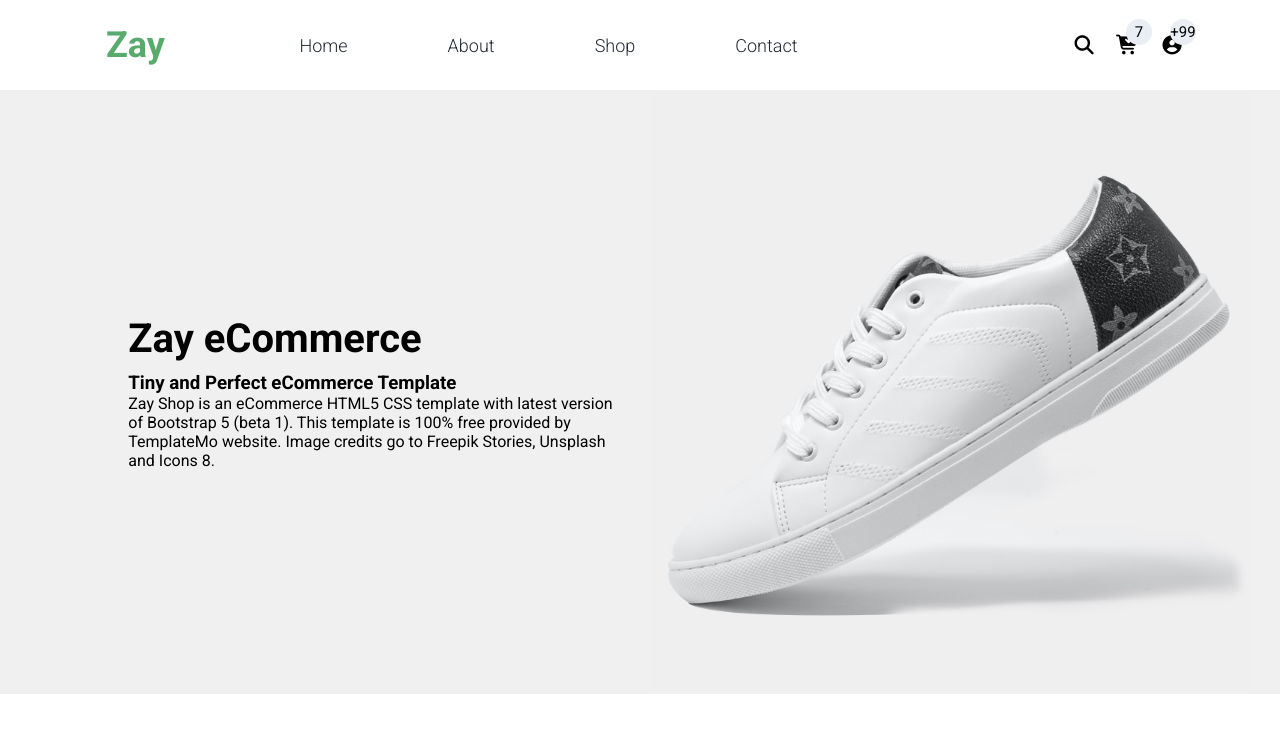
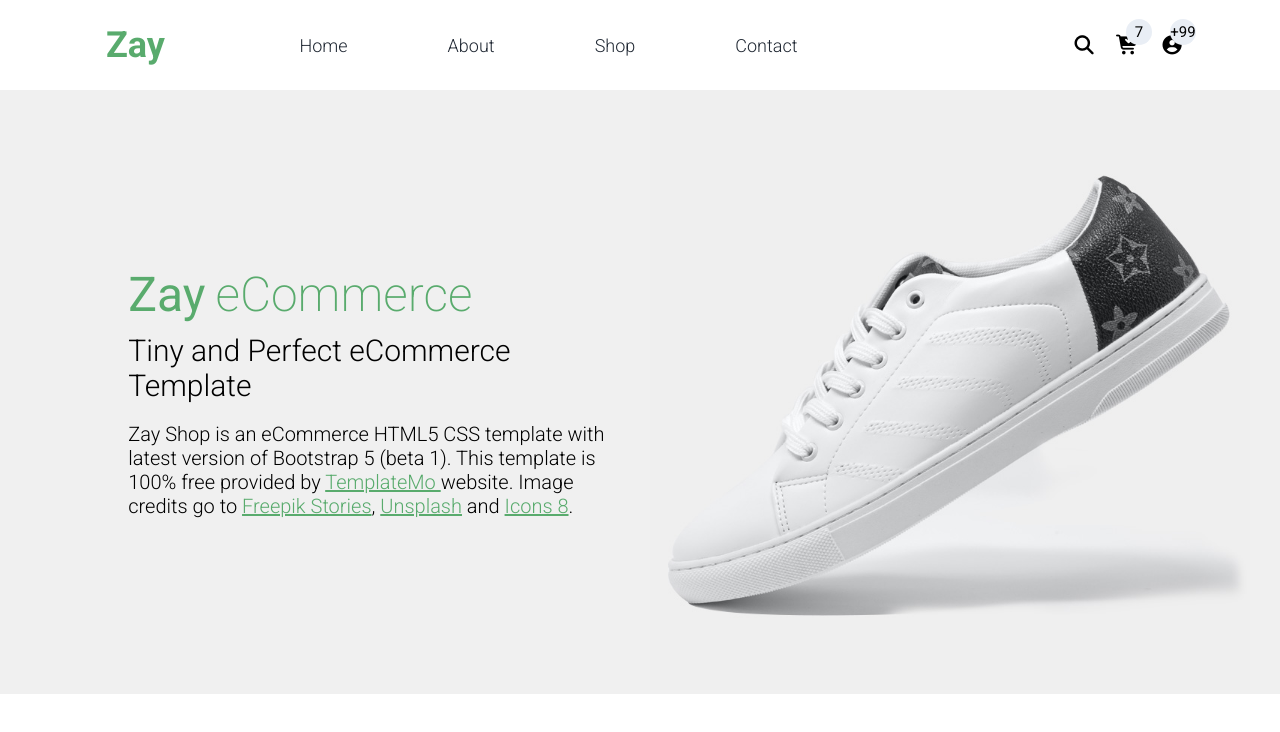
Before and after one commit to aswinth25/zay, a plain HTML site: page index.html in a window 1280 px wide. Drawn offline with Linux system fonts and the light colour scheme.

Commit message:
main page

```diff
--- a/index.html
+++ b/index.html
@@ -61,9 +61,9 @@
 <section class="main-sec">
     <div class="carousel">
         <div class="left-text">
-<h1>Zay eCommerce</h1>
-<h3>Tiny and Perfect eCommerce Template</h3>
-<p>Zay Shop is an eCommerce HTML5 CSS template with latest version of Bootstrap 5 (beta 1). This template is 100% free provided by TemplateMo website. Image credits go to Freepik Stories, Unsplash and Icons 8.</p>
+<h1><b class="span1">Zay</b> <span class="span2">eCommerce</span></h1>
+<h2 class="span3">Tiny and Perfect eCommerce Template</h2><br>
+<h4 class="span4">Zay Shop is an eCommerce HTML5 CSS template with latest version of Bootstrap 5 (beta 1). This template is 100% free provided by <span class="span5">TemplateMo </span>website. Image credits go to <span class="span5"> Freepik Stories</span>, <span class="span5">Unsplash</span> and <span class="span5">Icons 8</span>.</h4>
         </div>
         <div class="right-img">
 <img src="assets/banner_img_01.jpg" alt="" class="banner1">
@@ -71,6 +71,7 @@
     </div>
 </section>
 
+<!-- Categories of The Month -->
 
 
 
--- a/style.css
+++ b/style.css
@@ -2,6 +2,7 @@
     font-family: 'Roboto', sans-serif;
     margin: 0;
     padding: 0;
+    /* font-weight: 100; */
 }
 .nav-div1{
     width: 100%;
@@ -23,6 +24,7 @@
     font-size: x-large;
     color: rgb(89, 171, 109);
     margin-left: 10px;
+    cursor: pointer;
 
 }
 
@@ -137,6 +139,29 @@
     margin-bottom: 10px;
     word-wrap: break-word;
     overflow-wrap: break-word;
+    color: rgb(89, 171, 109);
+}
+.span1{
+     font-size: 48px ;
+    font-weight: 400 ;
+}
+.span2{
+        font-size: 48px ;
+    font-weight: 200 ;
+
+}
+.span3{
+    font-size: 30px;
+    font-weight: 300;
+}
+.span4{
+    font-weight: 300;
+    font-size: 20px;
+}
+.span5{
+    color: rgb(89, 171, 109);
+    cursor: pointer;
+    text-decoration: underline;
 }
 .right-img{
     width: 49%;
@@ -216,6 +241,9 @@
     .ul-icon{
         display: none;
     }
+    .left-text{
+        width: 500px;
+    }
 }
 @media (min-width:991px) {
     .nav-menu{
@@ -229,4 +257,7 @@
     .banner1{
         width: 300px;
     }
+    .left-text{
+        width: 300px;
+    }
 }
```
